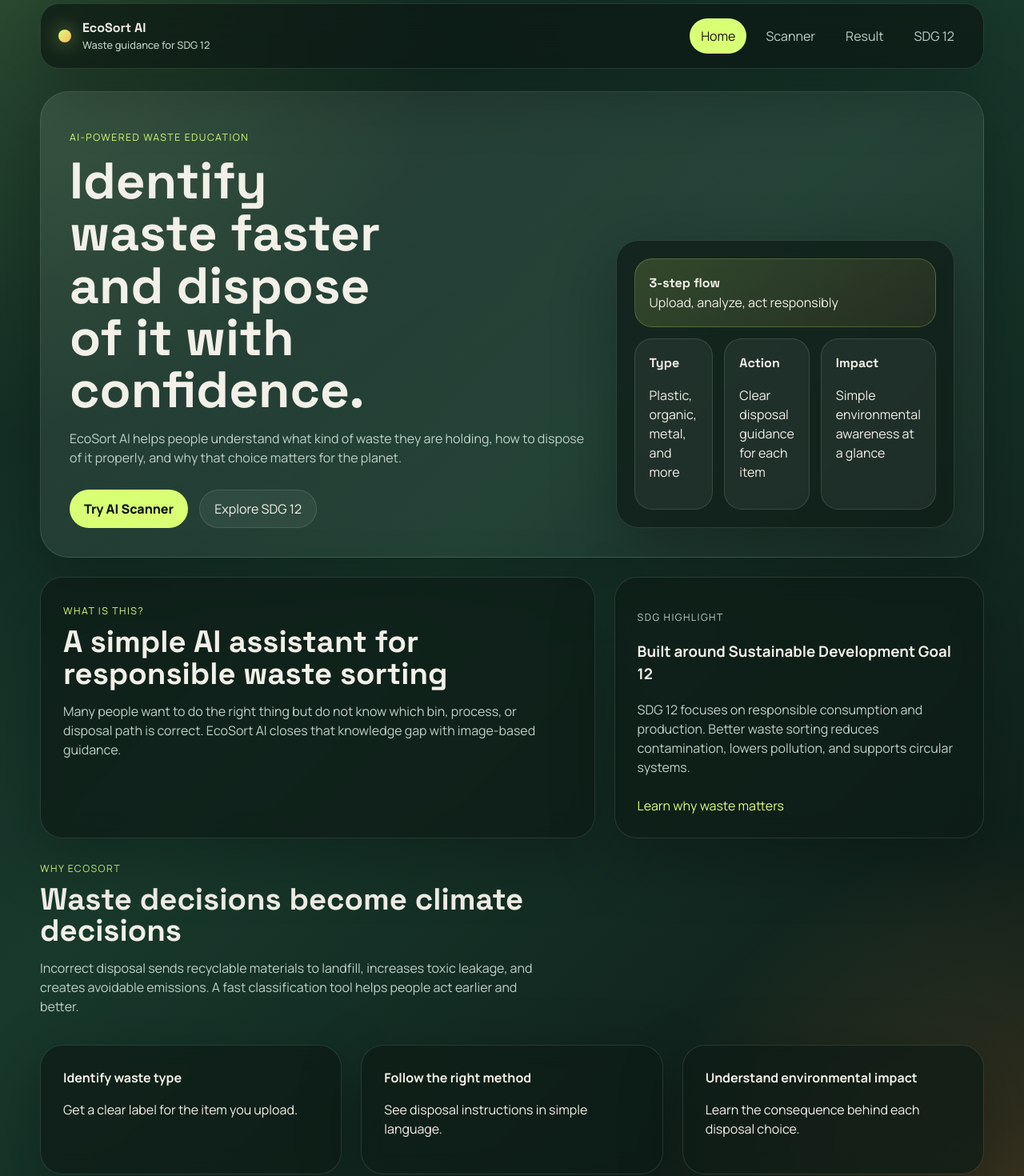
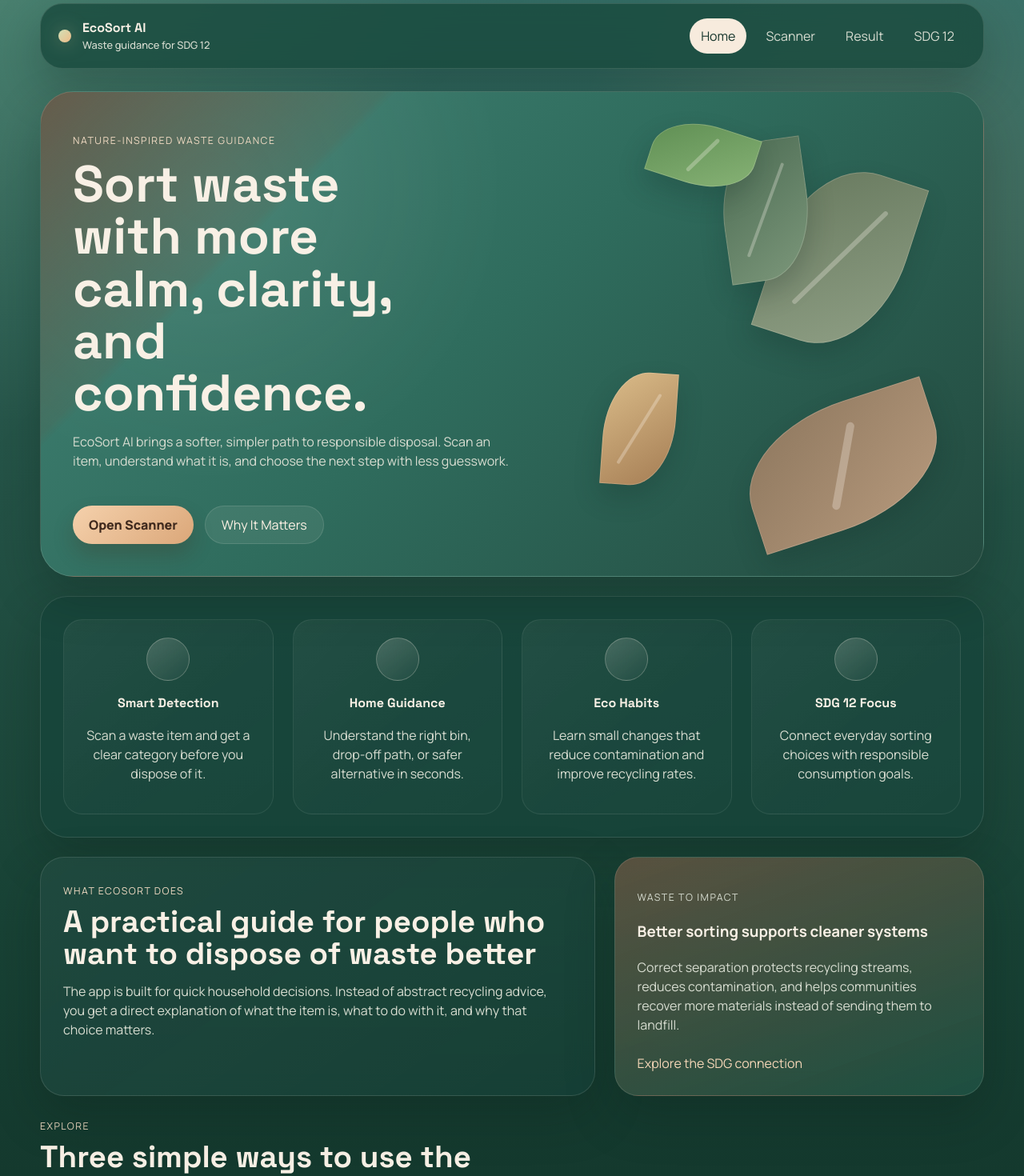
Before and after one commit to smileywrld/ecosort, a React (Vite) app: page / in a window 1280 px wide. Shown: the part 20-1490 px from the top of the page at 80% size. Built offline with nearby package versions, Linux system fonts and the light colour scheme.

Commit message:
redesigned the whole page

```diff
--- a/src/pages/HomePage.jsx
+++ b/src/pages/HomePage.jsx
@@ -1,92 +1,130 @@
 import { Link } from 'react-router-dom'
 import SectionTitle from '../components/SectionTitle'
+
+const quickActions = [
+  {
+    title: 'Smart Detection',
+    text: 'Scan a waste item and get a clear category before you dispose of it.',
+  },
+  {
+    title: 'Home Guidance',
+    text: 'Understand the right bin, drop-off path, or safer alternative in seconds.',
+  },
+  {
+    title: 'Eco Habits',
+    text: 'Learn small changes that reduce contamination and improve recycling rates.',
+  },
+  {
+    title: 'SDG 12 Focus',
+    text: 'Connect everyday sorting choices with responsible consumption goals.',
+  },
+]
+
+const spotlightCards = [
+  {
+    tone: 'sage',
+    eyebrow: 'Quick start',
+    title: 'Scan & Sort',
+    text: 'Upload a photo and move from confusion to action in one flow.',
+    to: '/upload',
+  },
+  {
+    tone: 'clay',
+    eyebrow: 'Insight',
+    title: 'See Impact',
+    text: 'Review environmental risk and disposal recommendations clearly.',
+    to: '/result',
+  },
+  {
+    tone: 'sand',
+    eyebrow: 'Context',
+    title: 'Explore SDG 12',
+    text: 'See how better household waste choices support global sustainability.',
+    to: '/sdg',
+  },
+]
 
 export default function HomePage() {
   return (
     <div className="page-stack">
-      <section className="hero-card">
+      <section className="hero-card hero-card-eco">
         <div className="hero-copy">
-          <p className="eyebrow">AI-powered waste education</p>
-          <h1>Identify waste faster and dispose of it with confidence.</h1>
+          <p className="eyebrow">Nature-inspired waste guidance</p>
+          <h1>Sort waste with more calm, clarity, and confidence.</h1>
           <p className="hero-text">
-            EcoSort AI helps people understand what kind of waste they are holding,
-            how to dispose of it properly, and why that choice matters for the
-            planet.
+            EcoSort AI brings a softer, simpler path to responsible disposal. Scan
+            an item, understand what it is, and choose the next step with less
+            guesswork.
           </p>
           <div className="hero-actions">
             <Link to="/upload" className="button button-primary">
-              Try AI Scanner
+              Open Scanner
             </Link>
             <Link to="/sdg" className="button button-secondary">
-              Explore SDG 12
+              Why It Matters
             </Link>
           </div>
         </div>
 
-        <div className="hero-panel">
-          <div className="metric-card">
-            <strong>3-step flow</strong>
-            <span>Upload, analyze, act responsibly</span>
-          </div>
-          <div className="metric-grid">
-            <article>
-              <strong>Type</strong>
-              <p>Plastic, organic, metal, and more</p>
-            </article>
-            <article>
-              <strong>Action</strong>
-              <p>Clear disposal guidance for each item</p>
-            </article>
-            <article>
-              <strong>Impact</strong>
-              <p>Simple environmental awareness at a glance</p>
-            </article>
-          </div>
+        <div className="hero-botanical" aria-hidden="true">
+          <span className="leaf leaf-large" />
+          <span className="leaf leaf-medium" />
+          <span className="leaf leaf-small" />
+          <span className="leaf leaf-tall" />
+          <span className="leaf leaf-mini" />
         </div>
       </section>
 
-      <section className="content-grid">
-        <div className="glass-card">
+      <section className="feature-ribbon">
+        {quickActions.map((item) => (
+          <article className="ribbon-card" key={item.title}>
+            <div className="ribbon-icon" />
+            <strong>{item.title}</strong>
+            <p>{item.text}</p>
+          </article>
+        ))}
+      </section>
+
+      <section className="content-grid content-grid-balanced">
+        <div className="glass-card textured-card">
           <SectionTitle
-            eyebrow="What is this?"
-            title="A simple AI assistant for responsible waste sorting"
-            text="Many people want to do the right thing but do not know which bin, process, or disposal path is correct. EcoSort AI closes that knowledge gap with image-based guidance."
+            eyebrow="What EcoSort does"
+            title="A practical guide for people who want to dispose of waste better"
+            text="The app is built for quick household decisions. Instead of abstract recycling advice, you get a direct explanation of what the item is, what to do with it, and why that choice matters."
           />
         </div>
 
-        <div className="sdg-highlight">
-          <p className="eyebrow">SDG highlight</p>
-          <h3>Built around Sustainable Development Goal 12</h3>
+        <div className="sdg-highlight warm-panel">
+          <p className="eyebrow">Waste to impact</p>
+          <h3>Better sorting supports cleaner systems</h3>
           <p>
-            SDG 12 focuses on responsible consumption and production. Better waste
-            sorting reduces contamination, lowers pollution, and supports circular
-            systems.
+            Correct separation protects recycling streams, reduces contamination,
+            and helps communities recover more materials instead of sending them to
+            landfill.
           </p>
           <Link to="/sdg" className="text-link">
-            Learn why waste matters
+            Explore the SDG connection
           </Link>
         </div>
       </section>
 
       <section className="feature-strip">
         <SectionTitle
-          eyebrow="Why EcoSort"
-          title="Waste decisions become climate decisions"
-          text="Incorrect disposal sends recyclable materials to landfill, increases toxic leakage, and creates avoidable emissions. A fast classification tool helps people act earlier and better."
+          eyebrow="Explore"
+          title="Three simple ways to use the experience"
+          text="The layout below mirrors the warm tile structure from your reference while staying focused on EcoSort's scanner, results, and sustainability education."
         />
-        <div className="feature-cards">
-          <article className="glass-card">
-            <strong>Identify waste type</strong>
-            <p>Get a clear label for the item you upload.</p>
-          </article>
-          <article className="glass-card">
-            <strong>Follow the right method</strong>
-            <p>See disposal instructions in simple language.</p>
-          </article>
-          <article className="glass-card">
-            <strong>Understand environmental impact</strong>
-            <p>Learn the consequence behind each disposal choice.</p>
-          </article>
+        <div className="spotlight-grid">
+          {spotlightCards.map((card) => (
+            <article className={`spotlight-card ${card.tone}`} key={card.title}>
+              <span>{card.eyebrow}</span>
+              <strong>{card.title}</strong>
+              <p>{card.text}</p>
+              <Link to={card.to} className="text-link">
+                Open page
+              </Link>
+            </article>
+          ))}
         </div>
       </section>
     </div>
--- a/src/styles.css
+++ b/src/styles.css
@@ -1,25 +1,30 @@
 :root {
   font-family: 'Manrope', sans-serif;
-  color: #f2f0e8;
+  color: #f8f0e5;
   background:
-    radial-gradient(circle at top left, rgba(110, 168, 92, 0.28), transparent 28%),
-    radial-gradient(circle at bottom right, rgba(242, 161, 70, 0.2), transparent 24%),
-    linear-gradient(135deg, #10261f 0%, #18392c 45%, #0c1714 100%);
-  background-color: #10261f;
+    radial-gradient(circle at top left, rgba(114, 164, 126, 0.3), transparent 24%),
+    radial-gradient(circle at 85% 15%, rgba(233, 198, 158, 0.18), transparent 20%),
+    linear-gradient(180deg, #356f67 0%, #255448 30%, #184235 62%, #0f2d24 100%);
+  background-color: #255448;
   line-height: 1.5;
   font-weight: 400;
   font-synthesis: none;
   text-rendering: optimizeLegibility;
   -webkit-font-smoothing: antialiased;
   -moz-osx-font-smoothing: grayscale;
-  --panel: rgba(13, 27, 22, 0.72);
-  --panel-soft: rgba(255, 255, 255, 0.06);
-  --line: rgba(255, 255, 255, 0.12);
-  --text-soft: #bfd0c7;
-  --accent: #d9ff75;
-  --accent-deep: #89b33d;
-  --warm: #ffb866;
-  --shadow: 0 24px 80px rgba(0, 0, 0, 0.28);
+  --cream: #f7ebdd;
+  --text: #fff3e6;
+  --text-soft: #d8ddd1;
+  --green-deep: #174439;
+  --green-mid: #2d6a5d;
+  --green-soft: #4b8a73;
+  --sage: #88a669;
+  --sand: #d7b089;
+  --clay: #975f46;
+  --line: rgba(255, 245, 233, 0.12);
+  --panel: rgba(19, 63, 53, 0.72);
+  --panel-soft: rgba(255, 248, 240, 0.08);
+  --shadow: 0 24px 60px rgba(12, 28, 22, 0.28);
 }
 
 * {
@@ -49,7 +54,19 @@ button {
   min-height: 100vh;
 }
 
+#root::before {
+  content: '';
+  position: fixed;
+  inset: 0;
+  pointer-events: none;
+  background:
+    radial-gradient(circle at 15% 22%, rgba(255, 255, 255, 0.06), transparent 0 18%),
+    linear-gradient(135deg, rgba(255, 255, 255, 0.03), transparent 40%);
+  opacity: 0.7;
+}
+
 .app-shell {
+  position: relative;
   width: min(1180px, calc(100% - 32px));
   margin: 0 auto;
   padding: 24px 0 56px;
@@ -62,9 +79,9 @@ button {
   gap: 20px;
   margin-bottom: 28px;
   padding: 18px 22px;
-  background: rgba(10, 19, 16, 0.65);
+  background: rgba(24, 73, 61, 0.8);
   border: 1px solid var(--line);
-  border-radius: 24px;
+  border-radius: 28px;
   backdrop-filter: blur(18px);
   box-shadow: var(--shadow);
 }
@@ -89,8 +106,8 @@ button {
   width: 16px;
   height: 16px;
   border-radius: 999px;
-  background: linear-gradient(135deg, var(--accent), var(--warm));
-  box-shadow: 0 0 24px rgba(217, 255, 117, 0.6);
+  background: linear-gradient(135deg, #d2e1b8, #efbc88);
+  box-shadow: 0 0 24px rgba(223, 205, 161, 0.4);
 }
 
 .site-nav {
@@ -108,8 +125,8 @@ button {
 
 .site-nav a.active,
 .site-nav a:hover {
-  color: #0f180f;
-  background: var(--accent);
+  color: #16352c;
+  background: var(--cream);
 }
 
 .page-stack {
@@ -122,19 +139,42 @@ button {
 .result-layout,
 .content-grid,
 .sdg-grid,
-.feature-cards {
+.feature-cards,
+.feature-ribbon,
+.spotlight-grid {
   display: grid;
   gap: 24px;
 }
 
 .hero-card {
-  grid-template-columns: 1.4fr 0.9fr;
-  padding: 36px;
-  background: linear-gradient(145deg, rgba(255, 255, 255, 0.09), rgba(255, 255, 255, 0.03));
-  border: 1px solid var(--line);
-  border-radius: 36px;
+  grid-template-columns: 1.08fr 0.92fr;
+  padding: 40px;
+  border-radius: 42px;
+  overflow: hidden;
   box-shadow: var(--shadow);
-  overflow: hidden;
+}
+
+.hero-card-eco {
+  position: relative;
+  min-height: 500px;
+  background:
+    linear-gradient(135deg, rgba(118, 69, 51, 0.65) 0%, rgba(118, 69, 51, 0.12) 24%, transparent 25%),
+    radial-gradient(circle at 18% 20%, rgba(255, 248, 238, 0.08), transparent 34%),
+    linear-gradient(135deg, #428375 0%, #2f6c5d 48%, #234a3f 100%);
+  border: 1px solid rgba(255, 245, 233, 0.14);
+}
+
+.hero-copy,
+.hero-botanical {
+  position: relative;
+  z-index: 1;
+}
+
+.hero-copy {
+  display: flex;
+  flex-direction: column;
+  justify-content: center;
+  max-width: 560px;
 }
 
 .hero-copy h1,
@@ -145,17 +185,18 @@ button {
 }
 
 .hero-copy h1 {
-  font-size: clamp(2.8rem, 5vw, 5.2rem);
+  font-size: clamp(3rem, 5vw, 5rem);
   max-width: 10ch;
 }
 
 .eyebrow,
 .section-title span,
 .result-item span,
-.stat-card span {
+.stat-card span,
+.spotlight-card span {
   letter-spacing: 0.12em;
   text-transform: uppercase;
-  color: var(--accent);
+  color: #f1dbc3;
   font-size: 0.77rem;
 }
 
@@ -165,7 +206,9 @@ button {
 .result-item p,
 .impact-card p,
 .stat-card p,
-.sdg-copy p {
+.sdg-copy p,
+.ribbon-card p,
+.spotlight-card p {
   color: var(--text-soft);
 }
 
@@ -182,7 +225,7 @@ button {
   justify-content: center;
   align-items: center;
   min-height: 48px;
-  padding: 0 18px;
+  padding: 0 20px;
   border-radius: 999px;
   border: 0;
   cursor: pointer;
@@ -199,15 +242,124 @@ button {
 }
 
 .button-primary {
-  background: var(--accent);
-  color: #0d160f;
+  background: linear-gradient(135deg, #f5d1ac, #dba779);
+  color: #3f291d;
   font-weight: 800;
+  box-shadow: 0 14px 26px rgba(70, 35, 18, 0.22);
 }
 
 .button-secondary {
-  background: rgba(255, 255, 255, 0.06);
-  color: #f2f0e8;
+  background: rgba(255, 248, 240, 0.08);
+  color: var(--text);
   border: 1px solid var(--line);
+}
+
+.hero-botanical {
+  min-height: 360px;
+}
+
+.leaf {
+  position: absolute;
+  display: block;
+  border-radius: 60% 0 60% 0;
+  box-shadow: inset 0 0 0 1px rgba(255, 245, 233, 0.18), 0 16px 32px rgba(18, 43, 35, 0.22);
+}
+
+.leaf::before {
+  content: '';
+  position: absolute;
+  inset: 14% 48%;
+  border-radius: 999px;
+  background: rgba(255, 248, 240, 0.28);
+  transform: rotate(28deg);
+}
+
+.leaf-large {
+  right: 2%;
+  bottom: 4%;
+  width: 250px;
+  height: 154px;
+  background: linear-gradient(145deg, #8d775e, #b6997c);
+  transform: rotate(-18deg);
+}
+
+.leaf-medium {
+  right: 12%;
+  top: 10%;
+  width: 160px;
+  height: 228px;
+  background: linear-gradient(145deg, #66785d, #90a086);
+  transform: rotate(18deg);
+}
+
+.leaf-small {
+  left: 12%;
+  bottom: 14%;
+  width: 90px;
+  height: 142px;
+  background: linear-gradient(145deg, #dbbd8a, #a47c53);
+  transform: rotate(4deg);
+}
+
+.leaf-tall {
+  right: 36%;
+  top: 4%;
+  width: 108px;
+  height: 174px;
+  background: linear-gradient(145deg, #4a6a52, #7d987b);
+  transform: rotate(-8deg);
+}
+
+.leaf-mini {
+  left: 24%;
+  top: 0;
+  width: 130px;
+  height: 78px;
+  background: linear-gradient(145deg, #5c8c51, #8ab578);
+  transform: rotate(18deg);
+}
+
+.feature-ribbon {
+  grid-template-columns: repeat(4, 1fr);
+  padding: 28px;
+  background: rgba(22, 69, 58, 0.78);
+  border: 1px solid var(--line);
+  border-radius: 34px;
+  box-shadow: var(--shadow);
+}
+
+.ribbon-card {
+  min-height: 190px;
+  padding: 22px 18px;
+  border-radius: 24px;
+  background:
+    linear-gradient(145deg, rgba(255, 255, 255, 0.03), rgba(255, 255, 255, 0.01)),
+    linear-gradient(135deg, rgba(255, 255, 255, 0.02), transparent 55%);
+  border: 1px solid rgba(255, 245, 233, 0.08);
+  text-align: center;
+}
+
+.ribbon-card strong,
+.metric-card strong,
+.metric-grid strong,
+.result-item strong,
+.stat-card strong,
+.sdg-copy h3,
+.impact-card h3,
+.spotlight-card strong {
+  display: block;
+  font-family: 'Space Grotesk', sans-serif;
+}
+
+.ribbon-icon {
+  width: 54px;
+  height: 54px;
+  margin: 0 auto 16px;
+  border-radius: 999px;
+  border: 1px solid rgba(255, 245, 233, 0.25);
+  background:
+    radial-gradient(circle at 35% 35%, rgba(255, 255, 255, 0.42), transparent 0 26%),
+    linear-gradient(145deg, rgba(255, 248, 240, 0.18), rgba(255, 248, 240, 0.02));
 }
 
 .hero-panel,
@@ -218,7 +370,7 @@ button {
 .stat-card {
   background: var(--panel);
   border: 1px solid var(--line);
-  border-radius: 28px;
+  border-radius: 30px;
   backdrop-filter: blur(14px);
   box-shadow: var(--shadow);
 }
@@ -231,18 +383,8 @@ button {
 .metric-card {
   padding: 18px;
   border-radius: 22px;
-  background: linear-gradient(145deg, rgba(217, 255, 117, 0.16), rgba(255, 184, 102, 0.08));
-  border: 1px solid rgba(217, 255, 117, 0.22);
-}
-
-.metric-card strong,
-.metric-grid strong,
-.result-item strong,
-.stat-card strong,
-.sdg-copy h3,
-.impact-card h3 {
-  display: block;
-  font-family: 'Space Grotesk', sans-serif;
+  background: linear-gradient(145deg, rgba(245, 209, 172, 0.18), rgba(122, 168, 123, 0.1));
+  border: 1px solid rgba(255, 245, 233, 0.22);
 }
 
 .metric-grid {
@@ -264,11 +406,27 @@ button {
   grid-template-columns: 1.2fr 0.8fr;
 }
 
+.content-grid-balanced {
+  align-items: stretch;
+}
+
 .glass-card,
 .sdg-highlight,
 .impact-card,
 .preview-card {
   padding: 28px;
+}
+
+.textured-card {
+  background:
+    linear-gradient(145deg, rgba(255, 248, 240, 0.05), rgba(255, 248, 240, 0.01)),
+    var(--panel);
+}
+
+.warm-panel {
+  background:
+    linear-gradient(160deg, rgba(153, 99, 74, 0.52), rgba(31, 84, 68, 0.78)),
+    rgba(19, 63, 53, 0.72);
 }
 
 .section-title {
@@ -283,7 +441,7 @@ button {
 .text-link {
   display: inline-block;
   margin-top: 8px;
-  color: var(--accent);
+  color: #f5d7b8;
 }
 
 .feature-strip {
@@ -293,6 +451,29 @@ button {
 
 .feature-cards {
   grid-template-columns: repeat(3, 1fr);
+}
+
+.spotlight-grid {
+  grid-template-columns: repeat(3, 1fr);
+}
+
+.spotlight-card {
+  min-height: 220px;
+  padding: 24px;
+  border-radius: 28px;
+  box-shadow: var(--shadow);
+}
+
+.spotlight-card.sage {
+  background: linear-gradient(145deg, #7ea35b, #5e7f43);
+}
+
+.spotlight-card.clay {
+  background: linear-gradient(145deg, #915943, #694132);
+}
+
+.spotlight-card.sand {
+  background: linear-gradient(145deg, #c9976d, #ac7e58);
 }
 
 .upload-layout,
@@ -305,8 +486,8 @@ button {
   margin-top: 24px;
   padding: 48px 20px;
   border-radius: 24px;
-  border: 2px dashed rgba(217, 255, 117, 0.34);
-  background: linear-gradient(145deg, rgba(217, 255, 117, 0.08), rgba(255, 255, 255, 0.03));
+  border: 2px dashed rgba(245, 209, 172, 0.38);
+  background: linear-gradient(145deg, rgba(245, 209, 172, 0.08), rgba(255, 255, 255, 0.03));
   text-align: center;
   cursor: pointer;
   transition: 180ms ease;
@@ -326,7 +507,7 @@ button {
 
 .drag-active {
   transform: scale(1.01);
-  border-color: var(--accent);
+  border-color: #f5d1ac;
 }
 
 .preview-panel {
@@ -378,7 +559,7 @@ button {
   position: absolute;
   inset: 18px 18px 0;
   border-radius: 220px 220px 0 0;
-  background: #11211b;
+  background: #1a3e33;
 }
 
 .gauge-fill {
@@ -417,7 +598,7 @@ button {
   padding: 22px;
 }
 
-@media (max-width: 900px) {
+@media (max-width: 980px) {
   .site-header,
   .hero-card,
   .content-grid,
@@ -425,16 +606,18 @@ button {
   .upload-layout,
   .result-layout,
   .sdg-grid,
-  .metric-grid {
+  .metric-grid,
+  .feature-ribbon,
+  .spotlight-grid {
     grid-template-columns: 1fr;
-  }
-
-  .site-header {
-    justify-items: start;
   }
 
   .hero-copy h1 {
     max-width: none;
+  }
+
+  .hero-botanical {
+    min-height: 300px;
   }
 
   .app-shell {
@@ -448,9 +631,11 @@ button {
   .glass-card,
   .sdg-highlight,
   .impact-card,
-  .preview-card {
+  .preview-card,
+  .feature-ribbon,
+  .spotlight-card {
     padding: 20px;
-    border-radius: 22px;
+    border-radius: 24px;
   }
 
   .site-nav {
@@ -466,6 +651,21 @@ button {
     font-size: 2.5rem;
   }
 
+  .leaf-large {
+    width: 180px;
+    height: 120px;
+  }
+
+  .leaf-medium {
+    width: 120px;
+    height: 170px;
+  }
+
+  .leaf-small {
+    width: 70px;
+    height: 110px;
+  }
+
   .gauge {
     width: 200px;
     height: 100px;
```
